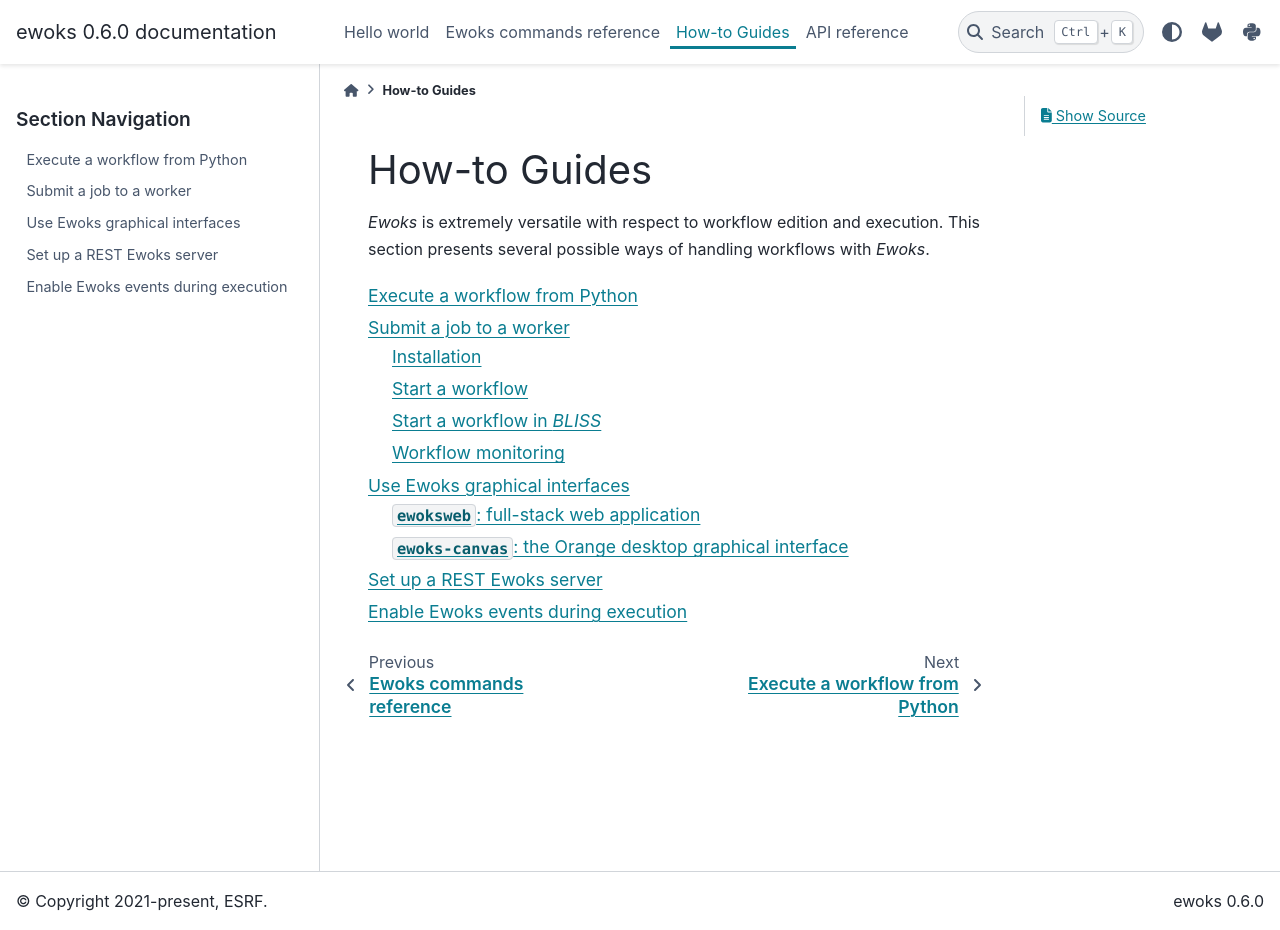
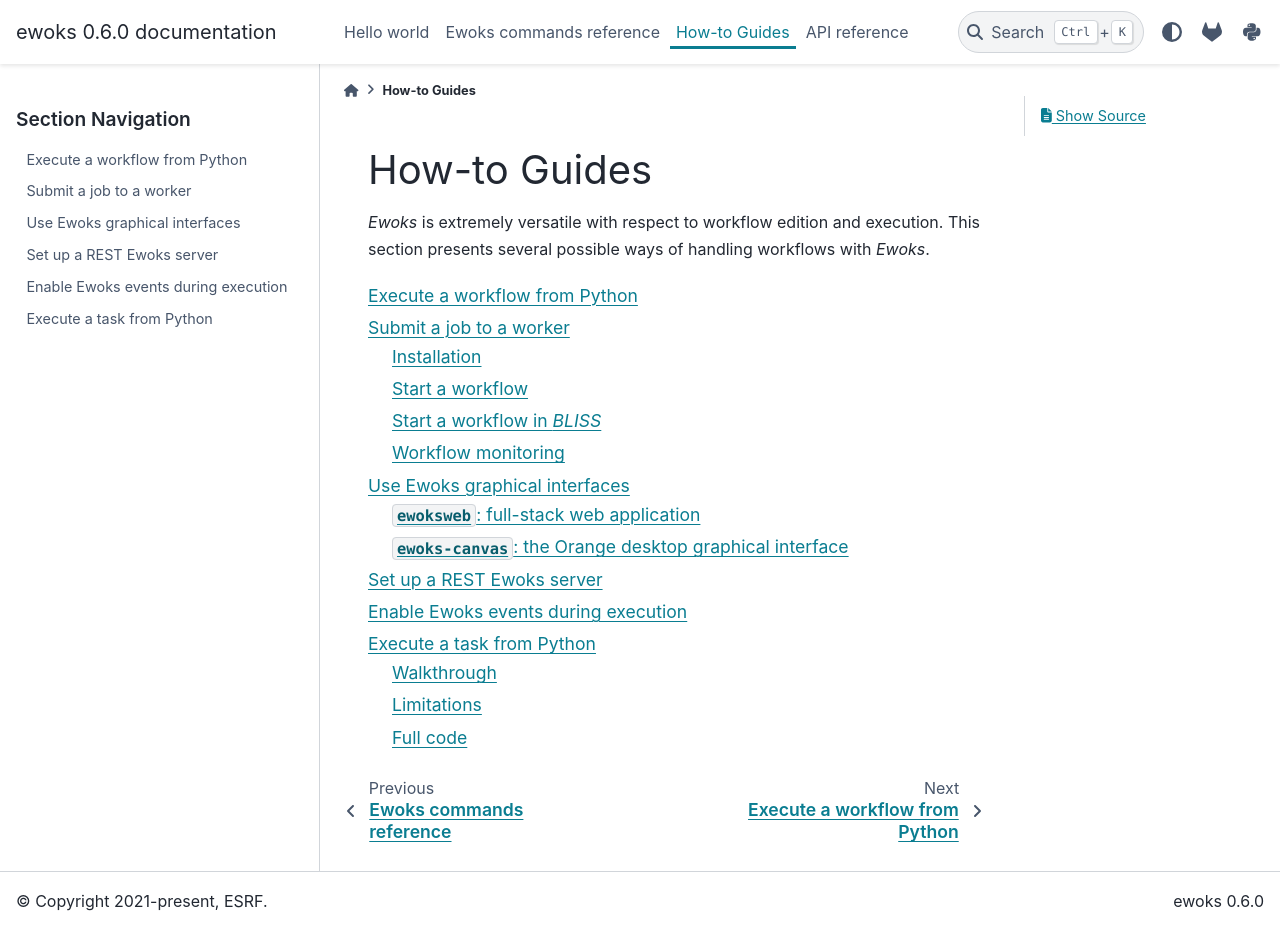
Before and after one commit to ewoks-kit/ewoks, a Sphinx documentation site: the page built from doc/howtoguides.rst, in a window 1280 px wide and 930 px high. Built offline with Sphinx 7.4.7 and the PyData theme 0.15.4, drawn with Linux system fonts in a browser that asks for light colours; pages that are not in the unit, such as notebooks, are missing from menus; some of the changed lines change nothing that is shown.

Commit message:
Add doc on how to execute a task from Python

```diff
--- a/doc/howtoguides.rst
+++ b/doc/howtoguides.rst
@@ -12,3 +12,4 @@
     howtoguides/rest
     howtoguides/benchmark
     howtoguides/ewoks_events
+    howtoguides/task_python
--- /dev/null
+++ b/doc/howtoguides/task_python.rst
@@ -0,0 +1,81 @@
+Execute a task from Python
+==========================
+
+Walkthrough
+-----------
+
+This page shows to instantiate a task from Python, set its inputs, execute it and retrieve its outputs. It can be useful for debugging a single task for example.
+
+To illustrate it, we will use the `SumTask` below that adds two numbers `a` and `b`, and stores the result in `result`:
+
+.. code:: python
+
+    class SumTask(
+        Task, input_names=["a"], optional_input_names=["b"], output_names=["result"]
+    ):
+        def run(self):
+            result = self.inputs.a
+            if self.inputs.b:
+                result += self.inputs.b
+            self.outputs.result = result
+
+
+.. admonition:: Tip
+
+    This task can be imported from ``ewokscore.tests.examples.tasks.sumtask``
+
+Task inputs need to be set via the ``inputs`` argument when creating the task before executing via ``execute``:
+
+.. code:: python
+
+    >>> task = SumTask(inputs={"a": 5, "b": 10})
+    >>> task.execute()
+
+The results can then be retrieved from ``outputs`` or using ``get_output_value``:
+
+.. code:: python
+
+    >>> task.outputs["result"]
+    15
+    >>> task.get_output_value('result')
+    15
+
+Limitations
+-----------
+
+Inputs cannot be modified once the task is instantiated
+
+.. code:: python
+
+     >>> task = SumTask(inputs={"a": 5, "b": 10})
+     >>> task.inputs.a = 10
+     ...
+     ewokscore.variable.ReadOnlyVariableError: a
+
+A new task instance needs to be created to execute it with different inputs
+
+.. code:: python
+
+     >>> task = SumTask(inputs={"a": 10, "b": 10})
+     >>> task.execute()
+     >>> task.get_output_value("result")
+     20
+
+Outputs will be missing before the task is executed. More specifically, the outputs are set to `MISSING_DATA <https://ewokscore.readthedocs.io/en/latest/_generated/ewokscore.task.Task.html#ewokscore.task.Task.MISSING_DATA>`_ until they are set by the execution:
+
+.. code:: python
+
+    >>> task = SumTask(inputs={"a": 5, "b": 10})
+    >>> task.get_output_value("result")
+    <MISSING_DATA>
+
+Full code
+---------
+
+.. code:: python
+
+    from ewokscore.tests.examples.tasks.sumtask import SumTask
+
+    task = SumTask(inputs={"a": 5, "b": 10})
+    task.execute()
+    print(task.get_output_value("result"))
```
